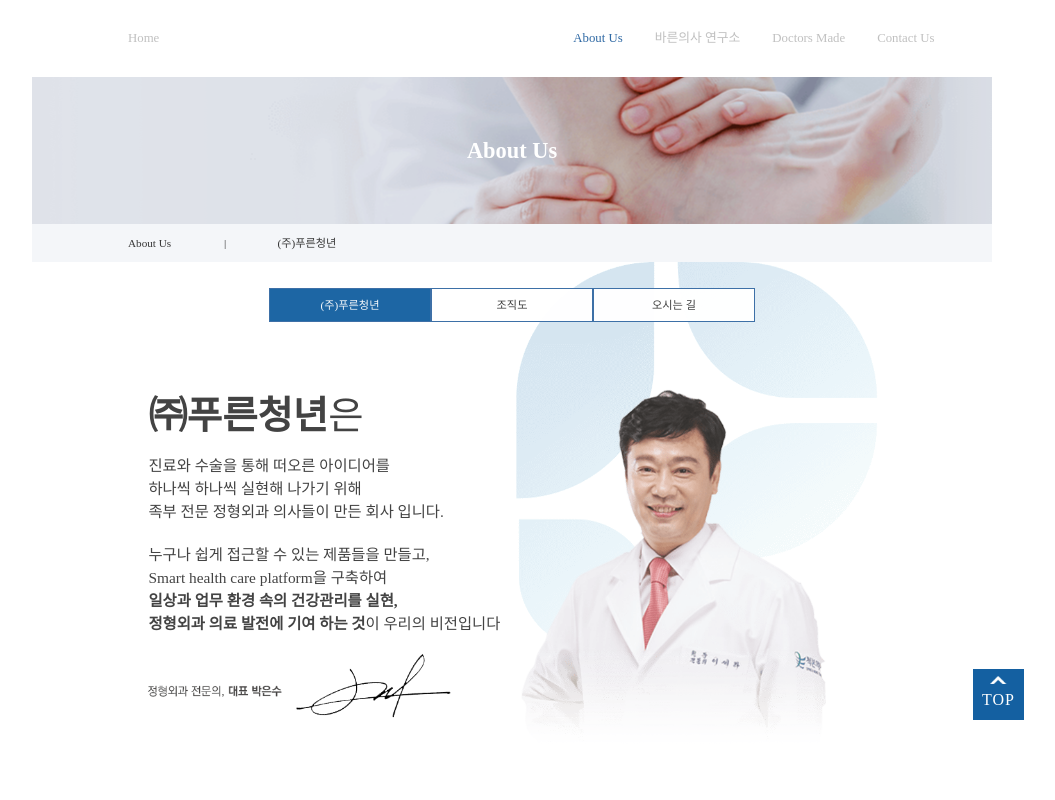
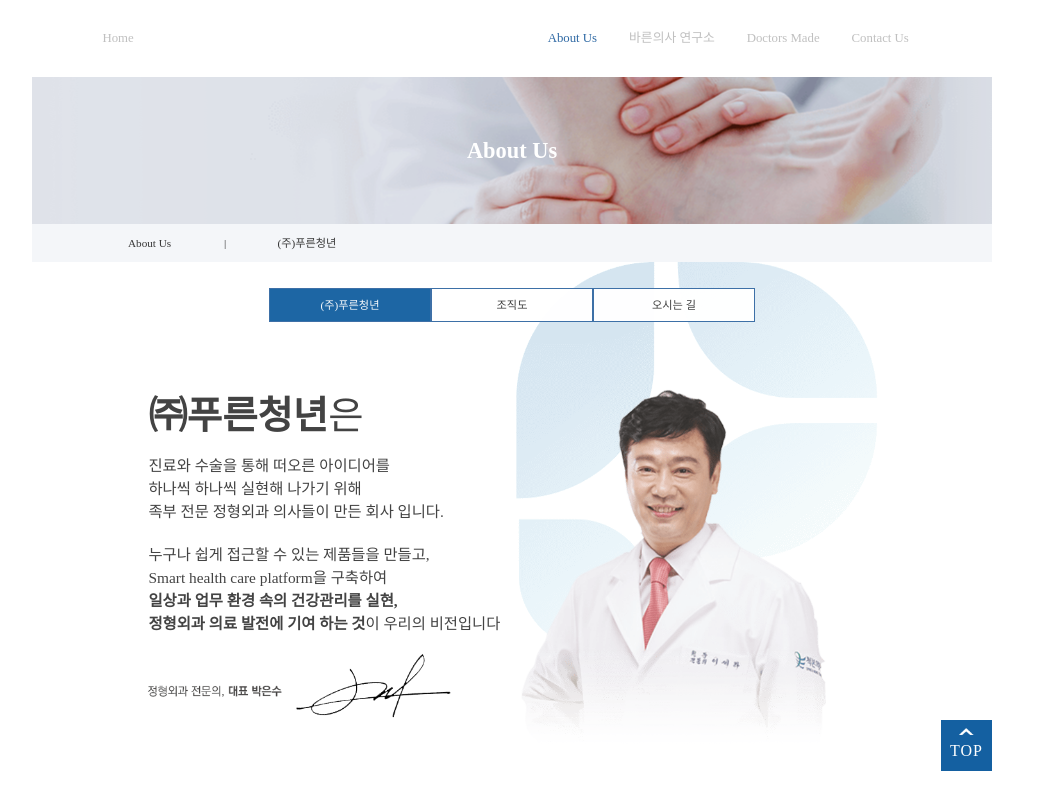
Before and after one commit to kyuam32/BlueGuysHomepage, a Next.js app: page /about in a window 1280 px wide. Shown: the top 800 px of the page, without its empty margins (128-1183 px from the left). Built offline with nearby package versions, Linux system fonts and the light colour scheme; a web font is replaced by a local one.

Commit message:
:art: Header Footer 정렬, TopScroll 버튼 재정렬

```diff
--- a/srcs/components/AboutPage.js
+++ b/srcs/components/AboutPage.js
@@ -3,7 +3,6 @@
 import SubBanner from "./SubMain/SubBanner";
 import SubMain from "./SubMain/SubMain";
 import SubNavi from "./SubMain/SubNavi";
-import ScrollTop from "./Layout/ScrollTop";
 
 
 const AboutPage = () => {
@@ -39,7 +38,6 @@
 			<SubBanner subtitle={list[currPage].string}/>
 			<SubNavi list={list} curr={currPage} change={setCurrPage}/>
 			<SubMain curr={list[currPage]}/>
-			<ScrollTop/>
 		</Layout>
 	);
 }
--- a/srcs/components/ContactPage.js
+++ b/srcs/components/ContactPage.js
@@ -1,7 +1,6 @@
 import styled,{css} from "styled-components";
 import Layout from "./Layout/Layout";
 import SubBanner from "./SubMain/SubBanner";
-import ScrollTop from "./Layout/ScrollTop";
 
 const Wrapper = styled.div`
   width: 80rem;
@@ -65,7 +64,6 @@
 				</TextBase>
 				<Bg/>
 			</Wrapper>
-			<ScrollTop/>
 		</Layout>
 	);
 }
--- a/srcs/components/DescriptPage.js
+++ b/srcs/components/DescriptPage.js
@@ -1,7 +1,6 @@
 import Layout from "./Layout/Layout";
 import SubBanner from "./SubMain/SubBanner";
 import Description from "./Description/Description";
-import ScrollTop from "./Layout/ScrollTop";
 
 
 const DescriptPage = () => {
@@ -9,7 +8,6 @@
 		<Layout>
 			<SubBanner/>
 			<Description/>
-			<ScrollTop/>
 		</Layout>
 		);
 }
--- a/srcs/components/Layout/Header.js
+++ b/srcs/components/Layout/Header.js
@@ -1,6 +1,14 @@
 import Link from "next/link";
 import styled from "styled-components";
 import { withRouter } from 'next/router';
+import dynamic from "next/dynamic";
+
+const ScrollTop = dynamic(
+	() => {
+		return import("./ScrollTop");
+	},
+	{ ssr: false }
+);
 
 const NavBar = styled.div`
   width: 100%;
@@ -85,6 +93,7 @@
 					</NavButton>
 				</NavMenu>
 			</Wrapper>
+			<ScrollTop/>
 		</NavBar>
 	);
 }
--- a/srcs/components/Layout/ScrollTop.js
+++ b/srcs/components/Layout/ScrollTop.js
@@ -1,15 +1,17 @@
 import styled from "styled-components";
+import {useEffect, useState} from "react";
 
 const Button = styled.div`
-  z-index: 100;
   width: 8rem;
   height: 8rem;
-  position: fixed;
+  min-width: 36px;
+  min-height: 36px;
+  position: relative;
   cursor: pointer;
   background: #1460a1;
   text-align: center;
-  bottom: 10%;
-  right: 10%;
+  right: 2%;
+  top: ${props => `${props.height * 0.9}px`}
 `
 
 const Img = styled.div`
@@ -34,6 +36,22 @@
 `
 
 const ScrollTop = ()=>{
+	const [winHeight, setWinHeight] = useState(getWindowHeight())
+	function getWindowHeight() {
+		const { innerHeight: winHeight } = window;
+		return winHeight;
+	}
+	function handleResize() {
+		setWinHeight(getWindowHeight());
+	}
+
+	useEffect(() => {
+		window.addEventListener('resize', handleResize);
+		return () => {
+			 window.removeEventListener('resize', handleResize);
+		};
+	}, []);
+
 	const scrollToTop = () => {
 		window.scrollTo({
 			top:0,
@@ -42,12 +60,11 @@
 	};
 
 	return (
-		<Button onClick={scrollToTop}>
+		<Button height={winHeight} onClick={scrollToTop}>
 			<Img/>
 			<Text>TOP</Text>
 		</Button>
 	);
 }
 
-
 export default ScrollTop;
--- a/srcs/components/Main/MainContainer.js
+++ b/srcs/components/Main/MainContainer.js
@@ -47,7 +47,6 @@
 				<MainBanner/>
 			</Banner>
 			<Deco/>
-			{/*<Image src="/img/main/bg.png" alt="mainImg" width={1920} height={600}/>*/}
 			<InfoBoxes>
 				<MainAbout/>
 				<MainProduct/>
--- a/srcs/components/MainPage.js
+++ b/srcs/components/MainPage.js
@@ -1,13 +1,11 @@
 import Layout from "./Layout/Layout";
 import MainContainer from "./Main/MainContainer";
-import ScrollTop from "./Layout/ScrollTop";
 
 const MainPage = () => {
 	return (
 		<>
 			<Layout>
 				<MainContainer/>
-				<ScrollTop/>
 			</Layout>
 		</>
 	);
--- a/srcs/components/ProductPage.js
+++ b/srcs/components/ProductPage.js
@@ -3,7 +3,6 @@
 import SubBanner from "./SubMain/SubBanner";
 import SubMain from "./SubMain/SubMain";
 import SubNavi from "./SubMain/SubNavi";
-import ScrollTop from "./Layout/ScrollTop";
 
 const ProductPage = () => {
 	const list = [
@@ -36,7 +35,6 @@
 			<SubBanner subtitle={list[currPage].string}/>
 			<SubNavi list={list} curr={currPage} change={setCurrPage}/>
 			{/*<SubMain curr={list[currPage]}/>*/}
-			<ScrollTop/>
 		</Layout>
 	);
 }
--- a/srcs/components/about/Profile.js
+++ b/srcs/components/about/Profile.js
@@ -30,13 +30,14 @@
   font-size: 2.4rem;
   font-stretch: normal;
   font-style: normal;
+  line-height: 1.8;
   letter-spacing: -0.96px;
   color: #434343;
 `
 
 const IntorSmalllight = styled.span`
   margin-top: 18rem;
-  font-family: Noto Sans KR, Serif;
+  font-family: Noto Sans KR, serif;
   display: block;
   margin-left: 3.2rem;
   font-size: 2.4rem;
```
Also changed, not shown: pages/index.js (+6 -1 lines).
